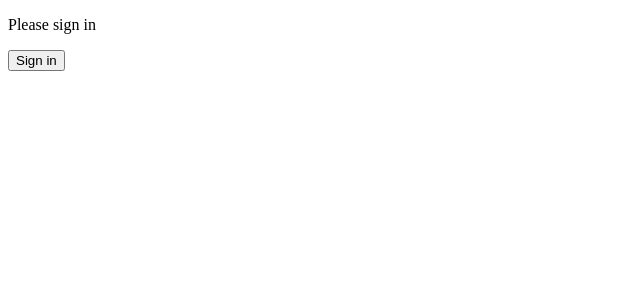
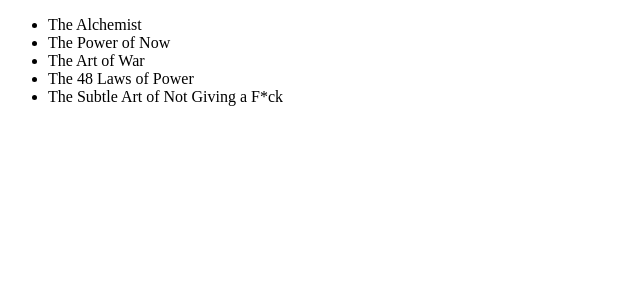
Before and after one commit to markohautala/React-practice-12, a React (Create React App) app in the folder my-app/: page / in a window 1280 px wide. Shown: the top 300 px of the page, without its empty margins (0-640 px from the left). Built offline with nearby package versions, Linux system fonts and the light colour scheme.

Commit message:
Add map method

```diff
--- a/my-app/src/App.js
+++ b/my-app/src/App.js
@@ -1,9 +1,10 @@
 import MethodsAsPropsParent from "./components/MethodsAsPropsParent";
+import RenderingLists from "./components/RenderingLists";
 
 function App() {
   return (
     <div>
-      <MethodsAsPropsParent />
+      <RenderingLists />
     </div>
   );
 }
--- /dev/null
+++ b/my-app/src/components/RenderingLists.jsx
@@ -0,0 +1,23 @@
+import React from 'react';
+
+function RenderingLists() {
+  const bookNames = [
+    "The Alchemist",
+    "The Power of Now",
+    "The Art of War",
+    "The 48 Laws of Power",
+    "The Subtle Art of Not Giving a F*ck",
+  ];
+
+  return (
+    <div>
+      <ul>
+        {bookNames.map((book, index) => (
+          <li key={index}>{book}</li>
+        ))}
+      </ul>
+    </div>
+  );
+}
+
+export default RenderingLists;
```
